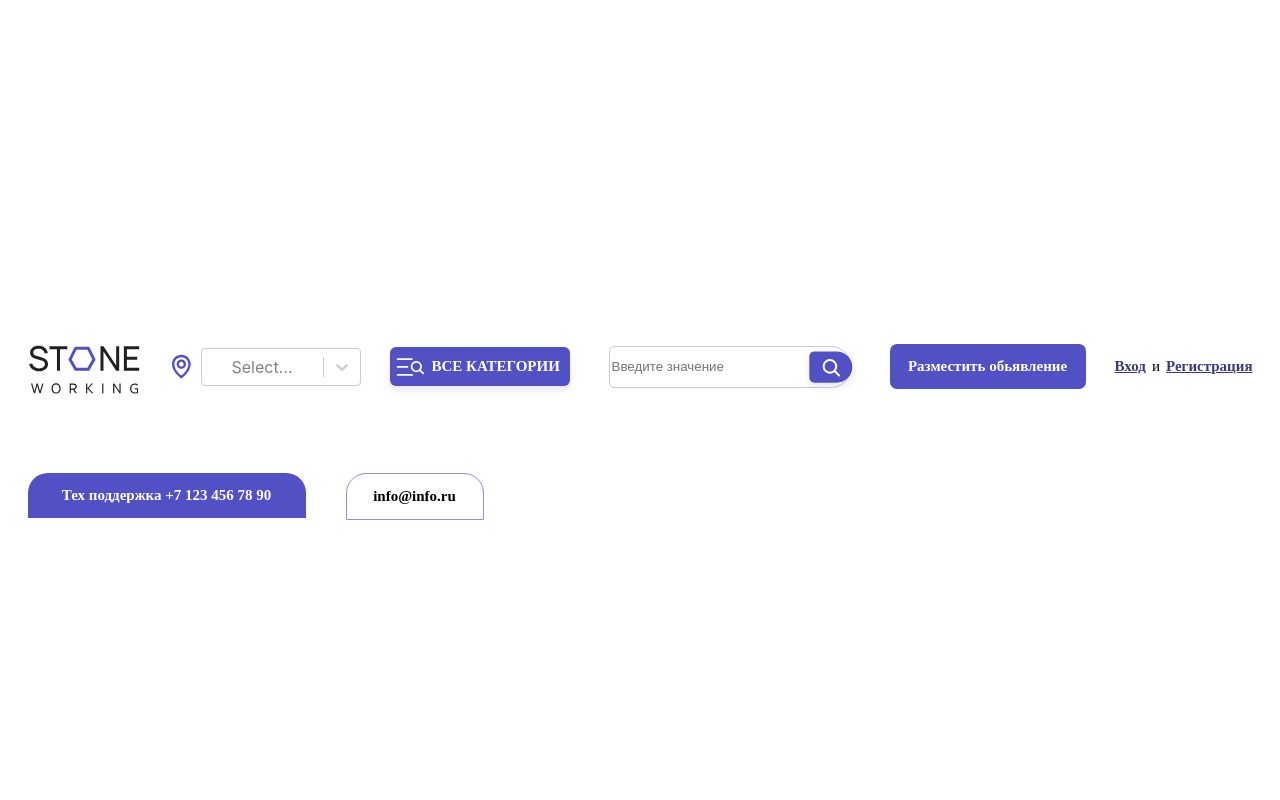
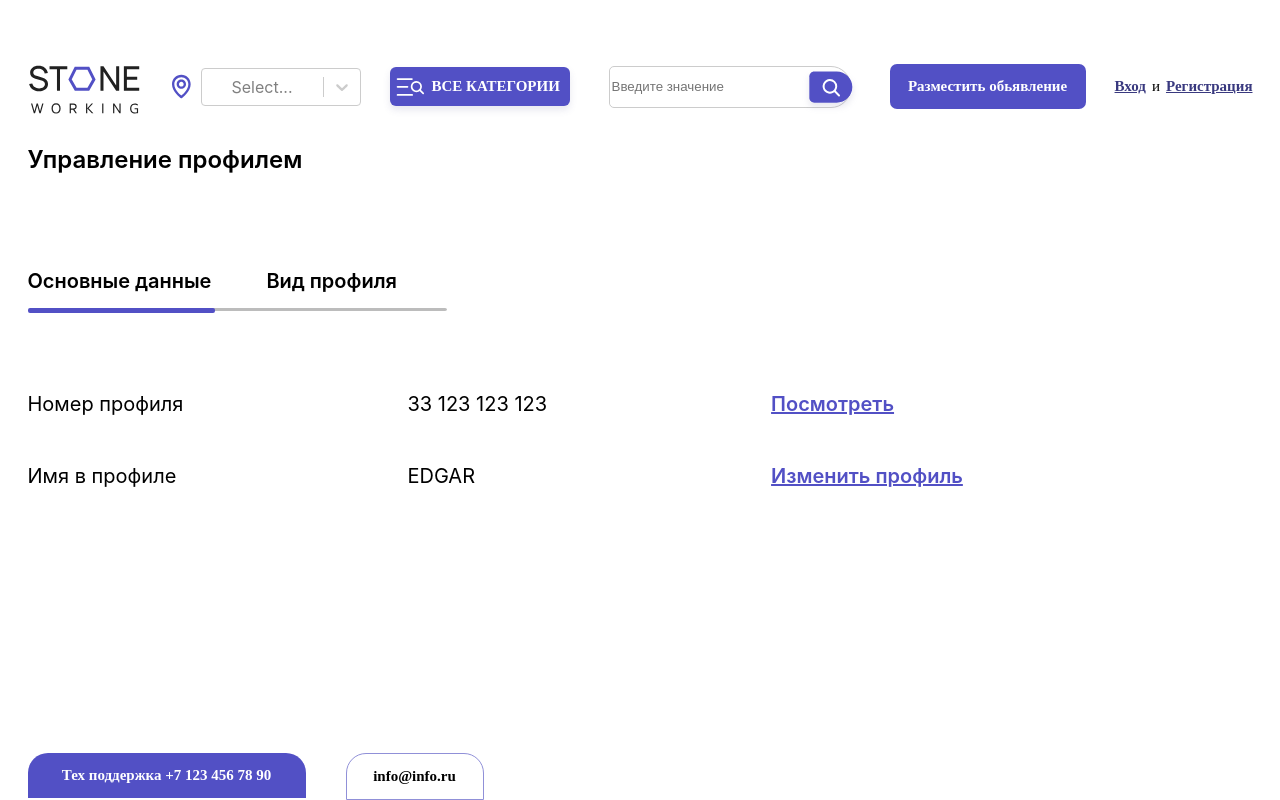
Before and after one commit to VYACHESLAV204/adele-granit1, a React (Vite) app: page /settings in a window 1280 px wide. Built offline with nearby package versions, Linux system fonts and the light colour scheme; no server answers; a web font is replaced by a local one.

Commit message:
Страницы Управление профилем, защита профиля, настройки

```diff
--- a/src/App.tsx
+++ b/src/App.tsx
@@ -11,6 +11,9 @@ import Layout from './Components/buildPages/Layout.js'
 import NewCard from './Components/buildPages/newCard/NewCard.js'
 import Profile from './Components/buildPages/profileSetup/Profile.js'
 import Summary from './Components/buildPages/summary/Summary.js'
+import Settings from './Components/buildPages/settingsProfile/Settings.js'
+import Defence from './Components/buildPages/profileDefence/defence.js'
+import InfoProfile from './Components/buildPages/infoProfile/infoProfile.js'
 
 function App() {
 	const [modalType, setModalType] = useState<'auth' | 'reg' | ''>('')
@@ -105,6 +108,18 @@ function App() {
 							path='/summary/'
 							element={<Summary/>}
 							/>
+						<Route
+							path='/settings/'
+							element={<Settings/>}
+							/>
+						<Route
+							path='/defence/'
+							element={<Defence/>}
+							/>
+						<Route
+							path='/info-profile'
+							element={<InfoProfile/>}
+							/>
 					</Routes>
 				</Layout>
 			</div>
--- /dev/null
+++ b/src/Components/buildPages/infoProfile/infoProfile.module.css
@@ -0,0 +1,81 @@
+h2{
+    margin: 0;
+    padding: 0;
+}
+h3{
+    margin: 0;
+    padding: 0;
+}
+p{
+    margin: 0;
+    padding: 0;
+}
+
+.sectionContainer{
+    display: flex;
+    flex-direction: column;
+    align-items: flex-start;
+    height: 65vh
+}
+.contentContainer{
+    display: inline-flex;
+}
+.mainTitle{
+    font-size: 24px;
+    font-style: normal;
+    font-weight: 600;
+    line-height: normal;
+    margin-top: 2rem;
+}
+.secondTitle{
+    font-size: 20px;
+    font-style: normal;
+    font-weight: 600;
+    line-height: normal;
+}
+.btn{
+	border: 0;
+	color: #fff;
+	width: 196px;
+	height: 45px;
+	border-radius: 7px;
+	background: #5250C5;
+	box-shadow: 0px 4px 7px 0px rgba(99, 99, 151, 0.15);
+}
+.input{
+    width: 210px;
+	height: 39px;
+	border-radius: 5px;
+	border: 1px solid #9090D8;
+	background: #F2F2FF;
+	box-shadow: 0px 4px 4px 0px rgba(0, 0, 0, 0.05);
+	margin-top: 15px;
+	padding-left: 10px;
+}
+.rightWrapper{
+    display: flex;
+    flex-direction: column;
+    height: 30vh;
+    justify-content: space-evenly;
+    margin-right: 8rem;
+}
+.textContent{
+    text-align: left;
+}
+.phoneConteiner{
+    display:inline-flex
+}
+.descText{
+    font-size: 15px;
+    font-style: normal;
+    font-weight: 400;
+    line-height: normal;
+    color: #6F6F6F;
+    margin-left: 20px;
+}
+.leftWrapper{
+    display: flex;
+    flex-direction: column;
+    height: 30vh;
+    justify-content: space-evenly;
+}
--- /dev/null
+++ b/src/Components/buildPages/infoProfile/infoProfile.tsx
@@ -0,0 +1,29 @@
+
+import s from './infoProfile.module.css'
+
+const infoProfile = () => {
+  return (
+    <div className={s.sectionContainer}>
+        <h1 className={s.mainTitle}>Настройки</h1>
+        <div className={s.contentContainer}>
+            <div className={s.rightWrapper}>
+               <p className={s.textContent}>info@info.ru</p>
+               <p className={s.textContent}>Телефоны</p>
+               <div className={s.phoneConteiner}>
+                    <p className={s.textContent}>+7 123 456 78 90</p>
+                    <p className={s.descText}>(можно добавить не более 2-х номеров)</p>
+                </div>
+                <button className={s.btn}>Добавить номер</button>
+            </div>
+            <div className={s.leftWrapper}>
+                <h2 className={s.secondTitle}>Контактная информация</h2>
+                <p className={s.textContent}>Город</p>
+                <input className={s.input} type="text" />
+                <button className={s.btn}>Сохранить</button>
+            </div>
+        </div>
+    </div>
+  )
+}
+
+export default infoProfile
--- /dev/null
+++ b/src/Components/buildPages/profileDefence/defence.module.css
@@ -0,0 +1,56 @@
+h2{
+    margin: 0;
+    padding: 0;
+}
+h3{
+    margin: 0;
+    padding: 0;
+}
+p{
+    margin: 0;
+    padding: 0;
+}
+.mainTitle{
+    font-size: 24px;
+    font-style: normal;
+    font-weight: 600;
+    line-height: normal;
+    margin-top: 2rem;
+}
+.secondTitle{
+    font-size: 20px;
+    font-style: normal;
+    font-weight: 600;
+    line-height: normal;
+}
+.pageContainer{
+    display: flex;
+    flex-direction: column;
+    align-items: flex-start;
+}
+.passwordBox{
+    display: flex;
+    flex-direction: column;
+    height: 40vh;
+    justify-content: space-evenly;
+    align-items: flex-start;
+}
+.input{
+    width: 210px;
+	height: 39px;
+	border-radius: 5px;
+	border: 1px solid #9090D8;
+	background: #F2F2FF;
+	box-shadow: 0px 4px 4px 0px rgba(0, 0, 0, 0.05);
+	margin-top: 15px;
+	padding-left: 10px;
+}
+.btn{
+	border: 0;
+	color: #fff;
+	width: 196px;
+	height: 45px;
+	border-radius: 7px;
+	background: #5250C5;
+	box-shadow: 0px 4px 7px 0px rgba(99, 99, 151, 0.15);
+}
--- /dev/null
+++ b/src/Components/buildPages/profileDefence/defence.tsx
@@ -0,0 +1,16 @@
+import s from './defence.module.css'
+const defence = () => {
+  return (
+    <div className={s.pageContainer}>
+        <h1 className={s.mainTitle}>Защита профиля</h1>
+        <div className={s.passwordBox}>
+            <h2 className={s.secondTitle}>Смена пароля</h2>
+            <input className={s.input} type="password" placeholder='Старый пароль'/>
+            <input className={s.input} type="password" placeholder='Новый пароль'/>
+            <button className={s.btn}>Сохранить</button>
+        </div>
+    </div>
+  )
+}
+
+export default defence
--- /dev/null
+++ b/src/Components/buildPages/settingsProfile/Settings.module.css
@@ -0,0 +1,85 @@
+h2{
+    margin: 0;
+    padding: 0;
+}
+h3{
+    margin: 0;
+    padding: 0;
+}
+p{
+    margin: 0;
+    padding: 0;
+}
+.mainTitle{
+    font-size: 24px;
+    font-style: normal;
+    font-weight: 600;
+    line-height: normal;
+    margin-top: 2rem;
+}
+.settingsSection{
+    display: flex;
+    flex-direction: column;
+    align-items: flex-start;
+    height: 70vh;
+    justify-content: space-between;
+}
+.sliderTextItem{
+    font-size: 20px;
+    font-style: normal;
+    font-weight: 600;
+    line-height: normal;
+    margin-bottom: 15px;
+}
+.slider{
+    display: inline-flex;
+}
+.lineActive{
+    position: relative;
+    width: 100%;
+    height: 1px;
+    border: 2px solid #5250C5;
+    background-color: #5250C5;
+    border-radius: 2px;
+    z-index: 2;
+}
+.lineUnActive{
+    margin-left: -10.9rem;
+    width: 220%;
+    height: 1px;
+    border: 1px solid #BCBCBC;;
+    background-color: #BCBCBC;;
+    border-radius: 2px;
+    z-index: -1;
+}
+.sliderMargin{
+    margin-left: 55px;
+}
+.lineContainer{
+    margin-right: 7rem;
+}
+.lineInfo{
+    font-size: 20px;
+    font-style: normal;
+    font-weight: 400;
+    line-height: normal;
+    margin-right: 7rem;
+    text-align: left;
+    margin-bottom: 3rem;
+}
+
+.lineLink{
+    color: #5250C5;
+    font-size: 20px;
+    font-style: normal;
+    font-weight: 600;
+    line-height: normal;
+    text-decoration-line: underline;
+    text-align: left;
+    margin-bottom: 3rem;
+}
+.sectionBox{
+    display: flex;
+    flex-direction: row;
+    height: 35vh;
+}
--- /dev/null
+++ b/src/Components/buildPages/settingsProfile/Settings.tsx
@@ -0,0 +1,37 @@
+import s from './Settings.module.css'
+
+function Settings() {
+  return (
+    <div className={s.settingsSection}>
+      <h1 className={s.mainTitle} >Управление профилем</h1>
+      <div className={s.selectorBox}>
+      <div className={`${s.slider} ${s.sliderOptions}`}>
+        <div className={s.selectContainer}>
+          <h2 className={s.sliderTextItem}>Основные данные</h2>
+          <div className={s.lineActive}></div>
+        </div>
+        <div className={s.selectContainer}>
+          <h3 className={`${s.sliderTextItem} ${s.sliderMargin}`}>Вид профиля</h3>
+          <div className={s.lineUnActive}></div>
+        </div>
+      </div>
+      </div>
+      <div className={s.sectionBox}>
+        <div className={`${s.firstLineContainer} ${s.lineContainer}`}>
+          <p className={s.lineInfo}>Номер профиля</p>
+          <p className={s.lineInfo}>Имя в профиле</p>
+        </div>
+        <div className={`${s.firstLineContainer} ${s.lineContainer}`}>
+          <p className={s.lineInfo}>33 123 123 123</p>
+          <p className={s.lineInfo}>EDGAR</p>
+        </div>
+        <div className={`${s.firstLineContainer} ${s.lineContainer}`}>
+          <link rel="stylesheet" href="" /><p className={s.lineLink}>Посмотреть</p>
+          <link rel="stylesheet" href="" /><p className={s.lineLink}>Изменить профиль</p>
+        </div>
+      </div>
+    </div>
+  )
+}
+
+export default Settings
--- a/src/index.css
+++ b/src/index.css
@@ -16,6 +16,39 @@ body {
 	place-items: center;
 	min-width: 320px;
 	min-height: 100vh;
+}
+
+.mainTitle{
+    font-size: 24px;
+    font-style: normal;
+    font-weight: 600;
+    line-height: normal;
+    margin-top: 2rem;
+}
+.secondTitle{
+    font-size: 20px;
+    font-style: normal;
+    font-weight: 600;
+    line-height: normal;
+}
+.btn{
+	border: 0;
+	color: #fff;
+	width: 196px;
+	height: 45px;
+	border-radius: 7px;
+	background: #5250C5;
+	box-shadow: 0px 4px 7px 0px rgba(99, 99, 151, 0.15);
+}
+.input{
+    width: 210px;
+	height: 39px;
+	border-radius: 5px;
+	border: 1px solid #9090D8;
+	background: #F2F2FF;
+	box-shadow: 0px 4px 4px 0px rgba(0, 0, 0, 0.05);
+	margin-top: 15px;
+	padding-left: 10px;
 }
 @font-face {
 	font-family: 'Vela Sans';
```
